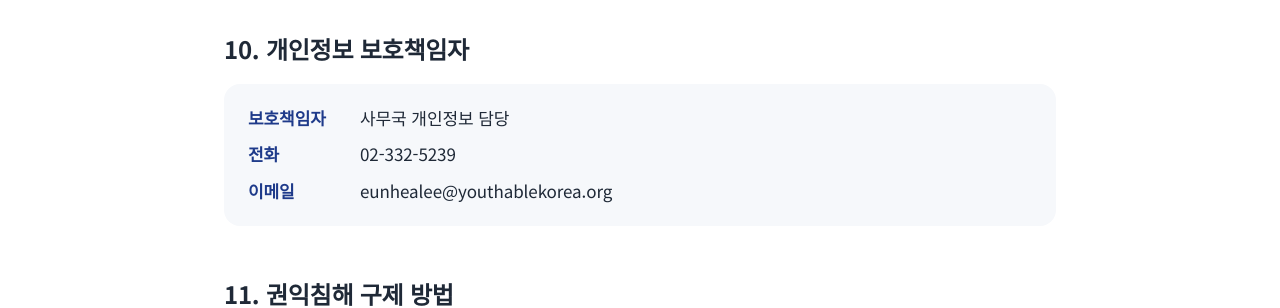
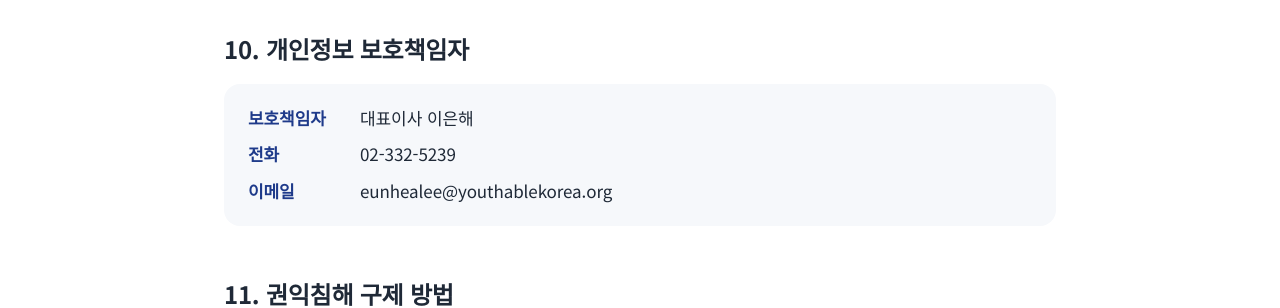
Before and after one commit to youthablekorea/youthablekorea.github.io, a Jekyll site: the page policy-privacy.html, which Jekyll copies as it is, in a window 1280 px wide and 900 px high, scrolled down 2515 px. Shown: the part 141-449 px from the top of the window. Built offline with Jekyll 4.4.1, drawn with Linux system fonts in a browser that asks for light colours.

Commit message:
개인정보 보호책임자 대표이사 이은해로 지정(목사님 11/20)
Co-Authored-By: Claude Opus 5.5 <noreply@anthropic.com>
Claude-Session: https://claude.ai/code/session_01XT5rkczf3K2yJSHuGpxKK8

```diff
--- a/policy-privacy.html
+++ b/policy-privacy.html
@@ -65,7 +65,7 @@
 <h2>9. 쿠키 등 자동 수집 장치</h2>
 <p>홈페이지는 쿠키나 방문 분석 도구를 사용하지 않습니다.</p>
 <h2>10. 개인정보 보호책임자</h2>
-<div class="info-box"><dl><dt>보호책임자</dt><dd>사무국 개인정보 담당</dd><dt>전화</dt><dd>02-332-5239</dd><dt>이메일</dt><dd>eunhealee@youthablekorea.org</dd></dl></div>
+<div class="info-box"><dl><dt>보호책임자</dt><dd>대표이사 이은해</dd><dt>전화</dt><dd>02-332-5239</dd><dt>이메일</dt><dd>eunhealee@youthablekorea.org</dd></dl></div>
 <h2>11. 권익침해 구제 방법</h2>
 <p>개인정보 침해에 대한 피해 구제나 상담이 필요하시면 아래 기관에 문의하실 수 있습니다.</p>
 <ul class="dot"><li>개인정보분쟁조정위원회: (국번없이) 1833-6972 (www.kopico.go.kr)</li><li>개인정보침해신고센터: (국번없이) 118 (privacy.kisa.or.kr)</li><li>대검찰청: (국번없이) 1301 (www.spo.go.kr)</li><li>경찰청: (국번없이) 182 (ecrm.police.go.kr)</li></ul>
```
